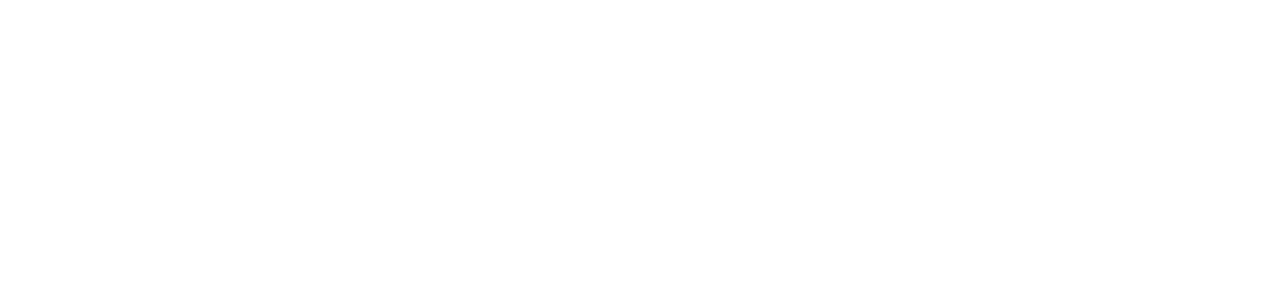
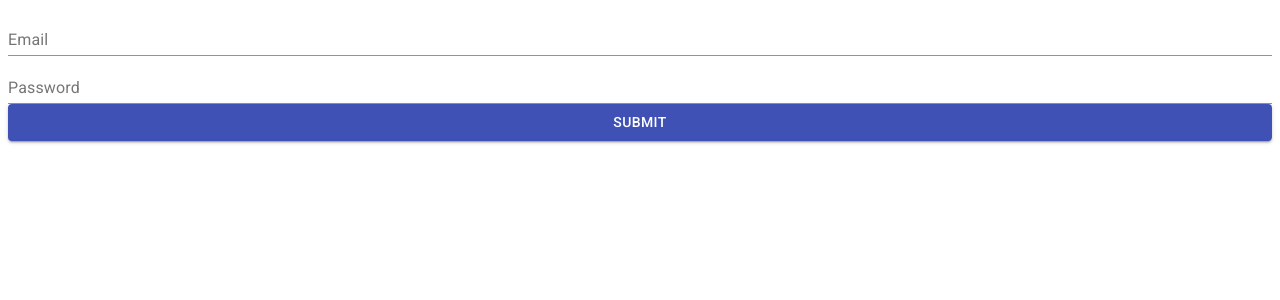
Before and after one commit to dfldiego/react-forms, a React (Create React App) app: page /ej1-formik-form in a window 1280 px wide. Shown: the top 300 px of the page. Built offline with nearby package versions, Linux system fonts and the light colour scheme.

Commit message:
more exercises

```diff
--- a/package.json
+++ b/package.json
@@ -3,6 +3,8 @@
   "version": "0.1.0",
   "private": true,
   "dependencies": {
+    "@emotion/react": "^11.4.0",
+    "@emotion/styled": "^11.3.0",
     "@material-ui/core": "^4.12.2",
     "@material-ui/icons": "^4.11.2",
     "@testing-library/jest-dom": "^5.14.1",
@@ -14,6 +16,7 @@
     "react-dom": "^17.0.2",
     "react-router-dom": "^5.2.0",
     "react-scripts": "4.0.3",
+    "styled-components": "^5.3.0",
     "web-vitals": "^1.1.2",
     "yup": "^0.32.9"
   },
--- a/src/App.css
+++ b/src/App.css
@@ -36,3 +36,17 @@
     transform: rotate(360deg);
   }
 }
+
+/*EJEMPLO 4 FORMULARIO CON FORMIK*/
+.StyledSelect {
+  color: var(--blue);
+}
+.StyledErrorMessage {
+  font-size: 12px;
+  color: var(--red-600);
+  width: 400px;
+  margin-top: 0.25rem;
+}
+.StyledLabel {
+  margin-top: 1rem;
+}
--- a/src/App.js
+++ b/src/App.js
@@ -3,6 +3,8 @@
 import FormDemo from "./components/ejemplo1-demoFormulario/FormDemo";
 import AppUploadingImage from "./components/ejemplo2-uploadingImageFile/AppUploadingImage";
 import AppMaterial from "./components/ejemplo3-introMaterialUI/AppMaterial";
+import FormularioFormikMaterial from "./components/ejemplo4-tutoFormik/ej1-form-useFormik-hook/FormularioFormikMaterial";
+import SignUp from "./components/ejemplo4-tutoFormik/ej2-form-Formik-reactContext/SignUp";
 import { BrowserRouter as Router, Route, Switch } from "react-router-dom";
 
 function App() {
@@ -14,6 +16,12 @@
           <Route exact path="/form-demo" component={FormDemo} />
           <Route exact path="/upload-image" component={AppUploadingImage} />
           <Route exact path="/intro-material" component={AppMaterial} />
+          <Route
+            exact
+            path="/ej1-formik-form"
+            component={FormularioFormikMaterial}
+          />
+          <Route exact path="/ej2-formik-form" component={SignUp} />
         </Switch>
       </div>
     </Router>
--- a/src/components/Initial.jsx
+++ b/src/components/Initial.jsx
@@ -11,6 +11,10 @@
       <Link to="/upload-image">Upload Image - Formik</Link>
       <br />
       <Link to="/intro-material">App Tutorial Material</Link>
+      <br />
+      <Link to="/ej1-formik-form">Ejercicio 1 - useFormik - Formulario</Link>
+      <br />
+      <Link to="/ej2-formik-form">Ejercicio 2 - Formik - signUp</Link>
     </Fragment>
   );
 };
--- /dev/null
+++ b/src/components/ejemplo4-tutoFormik/ej1-form-useFormik-hook/FormularioFormikMaterial.jsx
@@ -0,0 +1,62 @@
+import React from "react";
+import { useFormik } from "formik";
+import * as yup from "yup";
+import Button from "@material-ui/core/Button";
+import TextField from "@material-ui/core/TextField";
+
+const validationSchema = yup.object({
+  email: yup
+    .string("Enter your email")
+    .email("Enter a valid email")
+    .required("Email is required"),
+  password: yup
+    .string("Enter your password")
+    .min(8, "Password should be of minimum 8 characters length")
+    .required("Password is required"),
+});
+
+const FormularioFormikMaterial = () => {
+  const formik = useFormik({
+    initialValues: {
+      email: "",
+      password: "",
+    },
+    validationSchema: validationSchema,
+    onSubmit: (values) => {
+      alert(JSON.stringify(values, null, 2));
+    },
+  });
+
+  return (
+    <div>
+      <form onSubmit={formik.handleSubmit}>
+        <TextField
+          fullWidth
+          id="email"
+          name="email"
+          label="Email"
+          value={formik.values.email}
+          onChange={formik.handleChange}
+          error={formik.touched.email && Boolean(formik.errors.email)}
+          helperText={formik.touched.email && formik.errors.email}
+        />
+        <TextField
+          fullWidth
+          id="password"
+          name="password"
+          label="Password"
+          type="password"
+          value={formik.values.password}
+          onChange={formik.handleChange}
+          error={formik.touched.password && Boolean(formik.errors.password)}
+          helperText={formik.touched.password && formik.errors.password}
+        />
+        <Button color="primary" variant="contained" fullWidth type="submit">
+          Submit
+        </Button>
+      </form>
+    </div>
+  );
+};
+
+export default FormularioFormikMaterial;
--- /dev/null
+++ b/src/components/ejemplo4-tutoFormik/ej2-form-Formik-reactContext/SignUp.jsx
@@ -0,0 +1,66 @@
+import React from "react";
+import { Formik, Field, Form, ErrorMessage } from "formik";
+import * as Yup from "yup";
+
+// While you can use any validation library (or write you own), Formik
+// comes with special support for Yup by @jquense. It has a builder API like
+// React PropTypes / Hapi.js's Joi. You can define these inline or, you may want
+// to keep them separate so you can reuse schemas (e.g. address) across your application.
+const SignUpSchema = Yup.object().shape({
+  email: Yup.string().email("Invalid email address").required("Required"),
+  firstName: Yup.string()
+    .min(2, "Must be longer than 2 characters")
+    .max(20, "Nice try, nobody has a first name that long")
+    .required("Required"),
+  lastName: Yup.string()
+    .min(2, "Must be longer than 2 characters")
+    .max(20, "Nice try, nobody has a last name that long")
+    .required("Required"),
+});
+
+const SignUp = () => (
+  <div>
+    <h1>Sign up</h1>
+    <Formik
+      initialValues={{
+        email: "",
+        firstName: "",
+        lastName: "",
+      }}
+      validationSchema={SignUpSchema}
+      onSubmit={(values) => {
+        setTimeout(() => {
+          alert(JSON.stringify(values, null, 2));
+        }, 500);
+      }}
+      render={({ errors, touched }) => (
+        <Form>
+          <label htmlFor="firstName">First Name</label>
+          <Field name="firstName" placeholder="Jane" type="text" />
+
+          <ErrorMessage
+            name="firstName"
+            component="div"
+            className="field-error"
+          />
+
+          <label htmlFor="lastName">Last Name</label>
+          <Field name="lastName" placeholder="Doe" type="text" />
+          <ErrorMessage
+            name="lastName"
+            component="div"
+            className="field-error"
+          />
+
+          <label htmlFor="email">Email</label>
+          <Field name="email" placeholder="jane@acme.com" type="email" />
+          <ErrorMessage name="email" component="div" className="field-error" />
+
+          <button type="submit">Submit</button>
+        </Form>
+      )}
+    />
+  </div>
+);
+
+export default SignUp;
```
Also changed, not shown: 1 other file (tests, documents, lock files or other folders).
